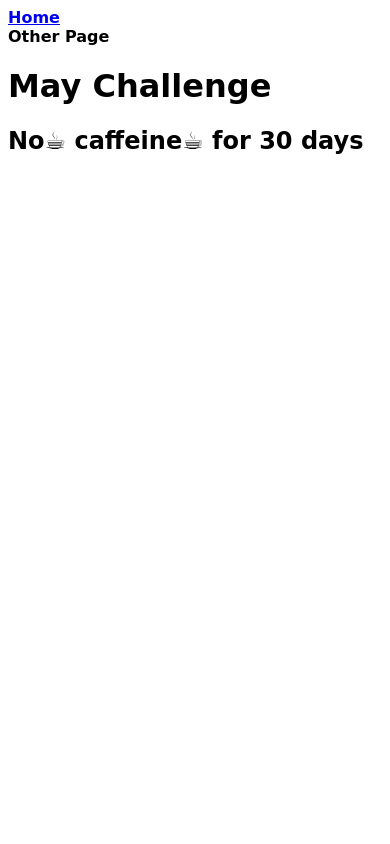
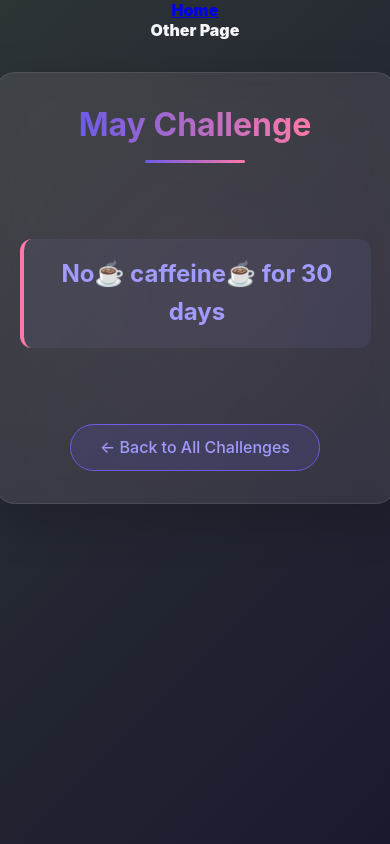
Before and after one commit to abhishek02122002/Django-Projects, a Django app: page /challenges/may in a window 390 px wide. Run offline with Django 5.2, Linux system fonts and the light colour scheme; some web fonts are replaced.

Commit message:
final styling has been added

```diff
--- /dev/null
+++ b/monthly_Challenge/monthly_challenges/challenges/static/challenges/each_challenge.css
@@ -0,0 +1,180 @@
+:root {
+     --primary: #6c5ce7;
+     --primary-light: #a29bfe;
+     --accent: #fd79a8;
+     --dark: #2d3436;
+     --light: #f5f6fa;
+     --card-bg: rgba(255, 255, 255, 0.08);
+     --transition: all 0.3s cubic-bezier(0.25, 0.8, 0.25, 1);
+   }
+
+   body {
+     background: linear-gradient(135deg, var(--dark) 0%, #1a1a2e 100%);
+     color: var(--light);
+     font-family: 'Inter', system-ui, sans-serif;
+     min-height: 100vh;
+     margin: 0;
+     padding: 0;
+     display: flex;
+     flex-direction: column;
+     align-items: center;
+   }
+
+   /* Main Container */
+   .challenge-container {
+     background: var(--card-bg);
+     backdrop-filter: blur(12px);
+     -webkit-backdrop-filter: blur(12px);
+     border-radius: 20px;
+     padding: 3rem;
+     margin: 2rem;
+     max-width: 800px;
+     width: 85%;
+     box-shadow: 0 15px 50px rgba(0, 0, 0, 0.2);
+     border: 1px solid rgba(255, 255, 255, 0.1);
+     text-align: center;
+     animation: fadeInUp 0.8s ease;
+     position: relative;
+     overflow: hidden;
+   }
+
+   /* Header Section */
+   .challenge-header {
+     margin-bottom: 2rem;
+   }
+
+   .challenge-month {
+     font-size: 2.5rem;
+     margin: 0;
+     background: linear-gradient(90deg, var(--primary), var(--accent));
+     -webkit-background-clip: text;
+     background-clip: text;
+     color: transparent;
+     position: relative;
+     display: inline-block;
+   }
+
+   .challenge-divider {
+     height: 3px;
+     width: 100px;
+     background: linear-gradient(90deg, var(--primary), var(--accent));
+     margin: 1rem auto;
+     border-radius: 3px;
+   }
+
+   /* Content Section */
+   .challenge-content {
+     padding: 1.5rem 0;
+   }
+
+   .challenge-text {
+     font-size: 1.8rem;
+     color: var(--primary-light);
+     line-height: 1.6;
+     padding: 1.5rem;
+     background: rgba(162, 155, 254, 0.08);
+     border-radius: 12px;
+     border-left: 4px solid var(--accent);
+     animation: fadeIn 1s ease;
+   }
+
+   .no-challenge {
+     font-size: 1.3rem;
+     color: rgba(255, 255, 255, 0.6);
+     font-style: italic;
+     padding: 1.5rem;
+     background: rgba(255, 255, 255, 0.05);
+     border-radius: 8px;
+   }
+
+   /* Back Button */
+   .back-button {
+     display: inline-block;
+     margin-top: 2rem;
+     padding: 0.8rem 1.8rem;
+     background: rgba(108, 92, 231, 0.15);
+     color: var(--primary-light);
+     border-radius: 50px;
+     text-decoration: none;
+     transition: var(--transition);
+     border: 1px solid var(--primary);
+     font-weight: 500;
+   }
+
+   .back-button:hover {
+     background: rgba(108, 92, 231, 0.3);
+     transform: translateY(-2px);
+     box-shadow: 0 5px 15px rgba(0, 0, 0, 0.1);
+   }
+
+   /* Animations */
+   @keyframes fadeIn {
+     from {
+       opacity: 0;
+       transform: translateY(20px);
+     }
+     to {
+       opacity: 1;
+       transform: translateY(0);
+     }
+   }
+
+   @keyframes fadeInUp {
+     from {
+       opacity: 0;
+       transform: translateY(40px);
+     }
+     to {
+       opacity: 1;
+       transform: translateY(0);
+     }
+   }
+
+   /* Hover Effects */
+   .challenge-container:hover {
+     transform: translateY(-5px);
+     box-shadow: 0 20px 60px rgba(0, 0, 0, 0.3);
+   }
+
+   /* Responsive Design */
+   @media (max-width: 768px) {
+     .challenge-container {
+       padding: 2rem 1.5rem;
+       width: 90%;
+     }
+
+     .challenge-month {
+       font-size: 2rem;
+     }
+
+     .challenge-text {
+       font-size: 1.5rem;
+       padding: 1rem;
+     }
+
+     .no-challenge {
+       font-size: 1.1rem;
+     }
+   }
+
+   /* Decorative Elements */
+   .challenge-container::before {
+     content: '';
+     position: absolute;
+     top: -50%;
+     left: -50%;
+     width: 200%;
+     height: 200%;
+     background: radial-gradient(circle, rgba(253, 121, 168, 0.05) 0%, transparent 70%);
+     z-index: -1;
+     animation: rotate 20s linear infinite;
+   }
+
+   @keyframes rotate {
+     from {
+       transform: rotate(0deg);
+     }
+     to {
+       transform: rotate(360deg);
+     }
+   }
--- a/monthly_Challenge/monthly_challenges/challenges/templates/challenges/challenge.html
+++ b/monthly_Challenge/monthly_challenges/challenges/templates/challenges/challenge.html
@@ -1,16 +1,29 @@
-{%extends "base.html"%}
+{% extends "base.html" %}
+{% load static %}
 
-{%block page-title%} {{month_name|title}} {% endblock %}
-{%block css_file%}  {%endblock%}
+{% block page-title %} {{month_name|title}} Challenge {% endblock %}
+
+{% block css_file %}
+<link rel="stylesheet" href="{% static 'challenges/each_challenge.css' %}" />
+{% endblock %}
 
 {% block content %}
-
 {% include "includes/header.html" with active_page="month_name" %}
 
-<h1>{{month_name|title}} Challenge</h1>
-{%if text is not None %}
-<h2>{{text}}</h2>
-{%else%}
-<p>No challenge text available for this month.</p>
-{%endif%}
-{%endblock%}
+<div class="challenge-container">
+  <div class="challenge-header">
+    <h1 class="challenge-month">{{month_name|title}} Challenge</h1>
+    <div class="challenge-divider"></div>
+  </div>
+
+  <div class="challenge-content">
+    {% if text is not None %}
+    <h2 class="challenge-text">{{text}}</h2>
+    {% else %}
+    <p class="no-challenge">No challenge text available for this month.</p>
+    {% endif %}
+  </div>
+
+  <a href="{% url 'index' %}" class="back-button">← Back to All Challenges</a>
+</div>
+{% endblock %}
```
Also changed, not shown: monthly_Challenge/monthly_challenges/challenges/static/challenges/challenges.css (+180 -42 lines).
